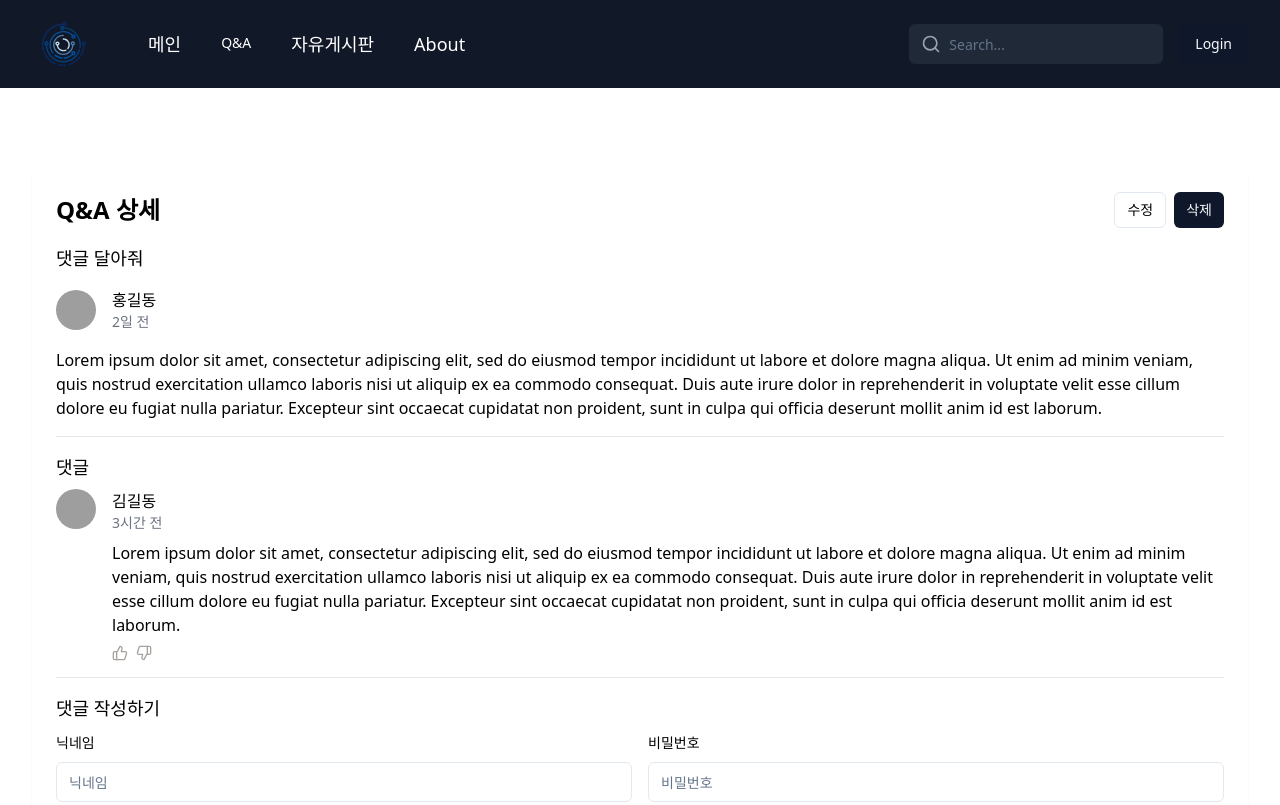
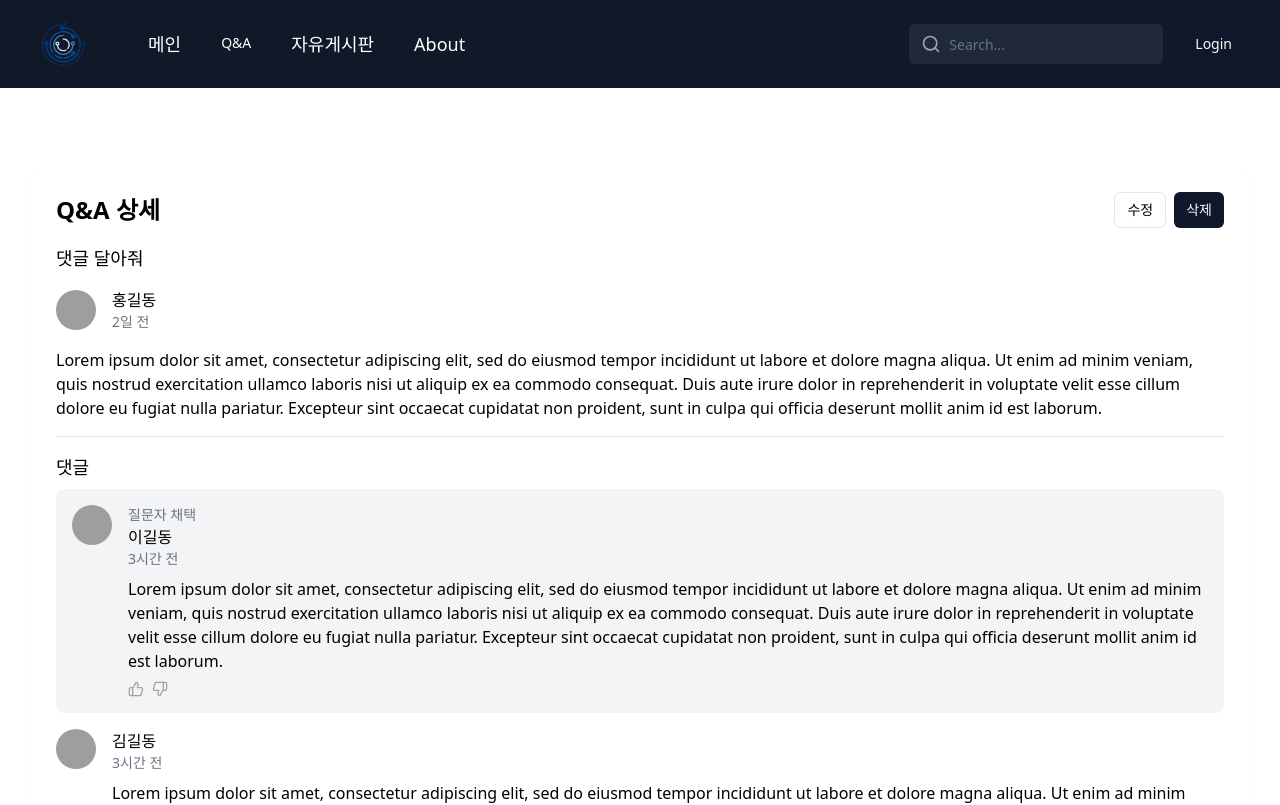
Before and after one commit to sudo-Terry/KonDuck, a Next.js app in the folder front-view/: page /qnaBoard/1 in a window 1280 px wide. Shown: the top 805 px of the page. Built offline with nearby package versions, Linux system fonts and the light colour scheme; grey boxes are pictures that could not be loaded.

Commit message:
댓글 채택 레이아웃 구현
- 별도 스타일 적용
  - bg-gray-100 dark:bg-gray-800 p-4 rounded-lg
- 추가 텍스트 렌더링
  - 질문자 채택

```diff
--- a/front-view/pages/qnaBoard/[id].tsx
+++ b/front-view/pages/qnaBoard/[id].tsx
@@ -59,6 +59,52 @@ const QnADetailPage: React.FC = () => {
                 <div className="border-t border-gray-200 dark:border-gray-800 pt-4">
                   <h3 className="text-lg font-medium mb-2">댓글</h3>
                   <div className="space-y-4">
+                    <div className="flex items-start gap-4 bg-gray-100 dark:bg-gray-800 p-4 rounded-lg">
+                      <Avatar className="w-10 h-10">
+                        <AvatarImage alt="이길동" src="/placeholder-user.jpg" />
+                        <AvatarFallback>이</AvatarFallback>
+                      </Avatar>
+                      <div>
+                        <p className="text-sm text-gray-500 dark:text-gray-400">
+                          질문자 채택
+                        </p>
+                        <h4 className="font-medium">이길동</h4>
+                        <p className="text-sm text-gray-500 dark:text-gray-400">
+                          3시간 전
+                        </p>
+                        <div className="prose prose-stone mt-2">
+                          <p>
+                            Lorem ipsum dolor sit amet, consectetur adipiscing
+                            elit, sed do eiusmod tempor incididunt ut labore et
+                            dolore magna aliqua. Ut enim ad minim veniam, quis
+                            nostrud exercitation ullamco laboris nisi ut aliquip
+                            ex ea commodo consequat. Duis aute irure dolor in
+                            reprehenderit in voluptate velit esse cillum dolore
+                            eu fugiat nulla pariatur. Excepteur sint occaecat
+                            cupidatat non proident, sunt in culpa qui officia
+                            deserunt mollit anim id est laborum.
+                          </p>
+                        </div>
+                        <div className="flex items-center gap-2 mt-2">
+                          <Button
+                            className="w-4 h-4 hover:bg-transparent text-stone-400 hover:text-stone-900"
+                            size="icon"
+                            variant="ghost"
+                          >
+                            <ThumbsUpIcon className="w-4 h-4" />
+                            <span className="sr-only">좋아요</span>
+                          </Button>
+                          <Button
+                            className="w-4 h-4 hover:bg-transparent text-stone-400 hover:text-stone-900"
+                            size="icon"
+                            variant="ghost"
+                          >
+                            <ThumbsDownIcon className="w-4 h-4" />
+                            <span className="sr-only">싫어요</span>
+                          </Button>
+                        </div>
+                      </div>
+                    </div>
                     <div className="flex items-start gap-4">
                       <Avatar className="w-10 h-10">
                         <AvatarImage alt="김길동" src="/placeholder-user.jpg" />
```
